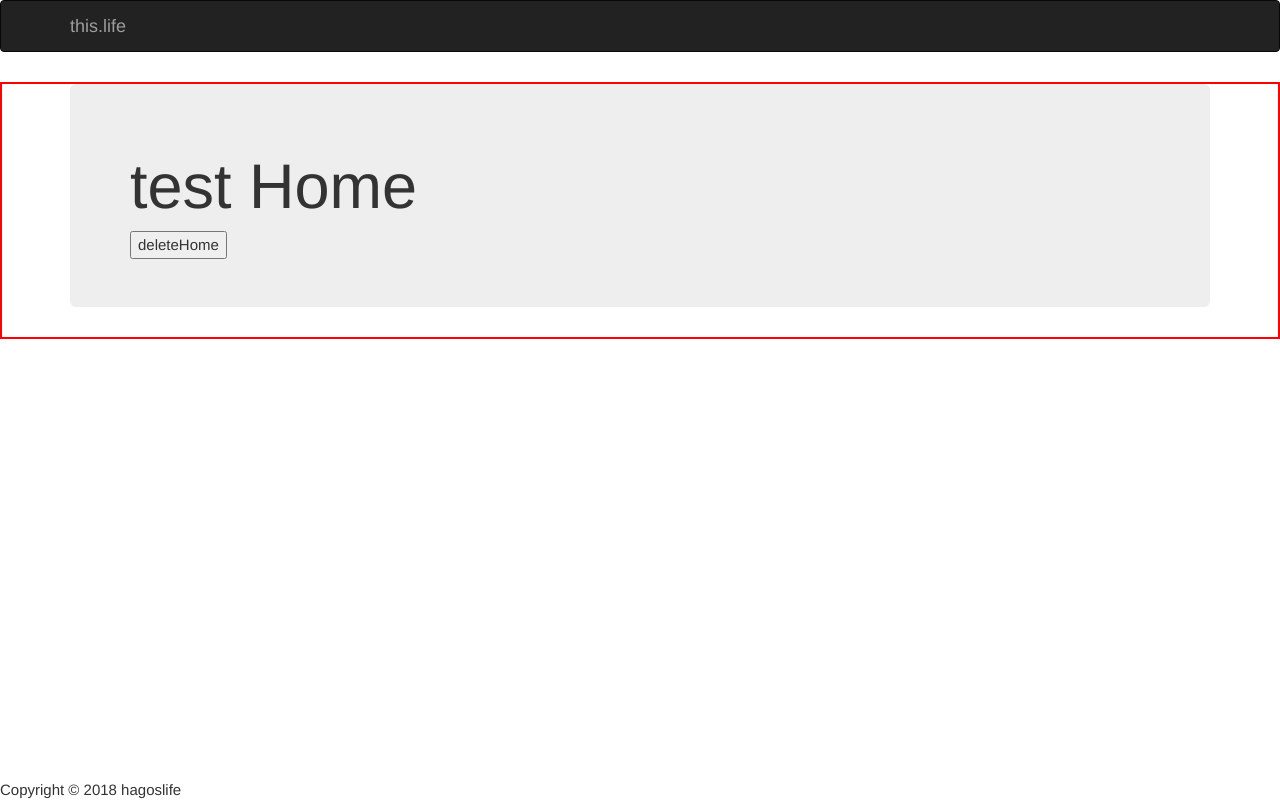
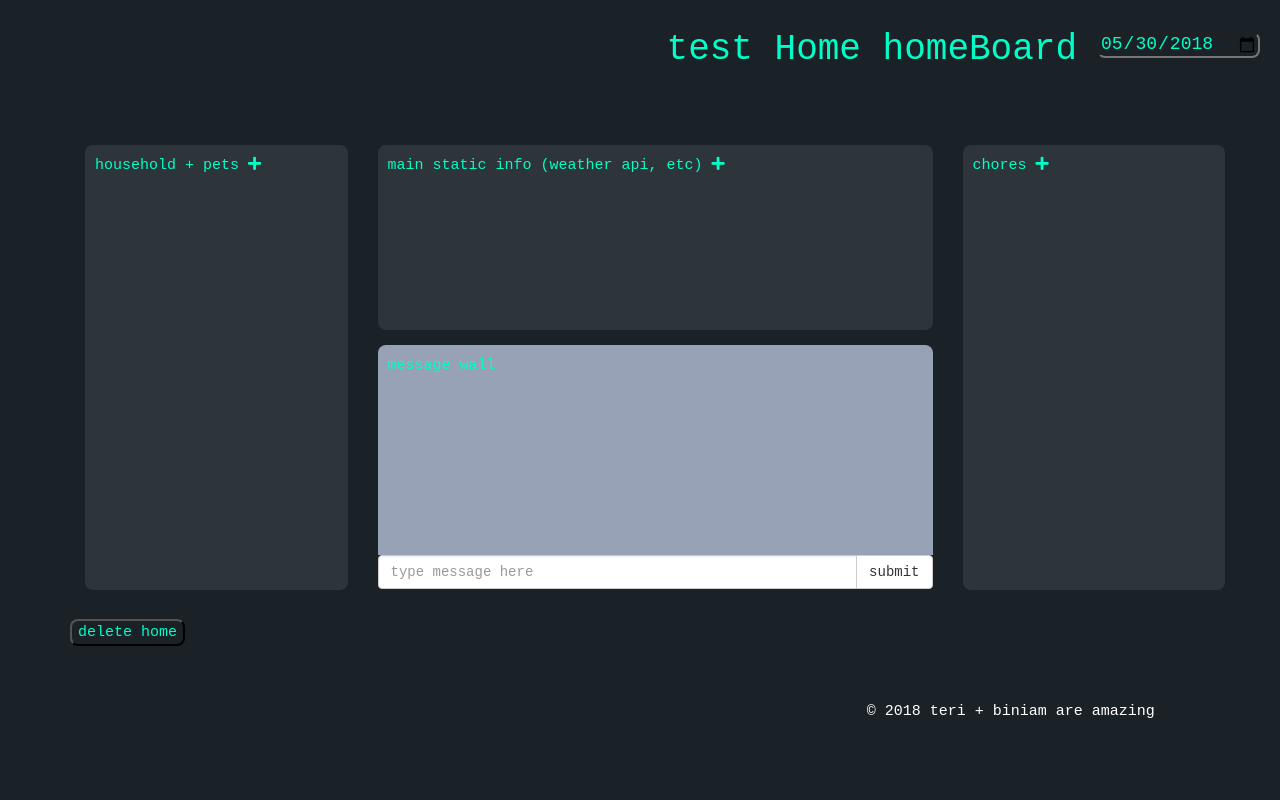
Before and after one commit to londondata/homeboard, a Node server app: page /600000000000000000000001 in a window 1280 px wide. Run offline with Node 20, Linux system fonts and the light colour scheme; data comes from the database, SQL or seed files in the repository; some libraries are stand-ins or nearby versions.

Commit message:
add front end. app looks awsome. need to work on adding users and populating them in ui

```diff
--- a/controllers/main.js
+++ b/controllers/main.js
@@ -1,11 +1,12 @@
 const express = require('express'),
       router = express.Router(),
-      db = require('../models/')
+      db = require('../models/'),
+      app = express();
 //TODO: create function to respond with date to request
 
 module.exports = {
     //crud
-
+    //TODO: show all the homes
     showHome: (req, res) => {
         db.Home.find({})
             .then((results)=>{
@@ -18,7 +19,6 @@ module.exports = {
             })
 
     },
-
     // TODO: find one home with id
     getHome:(req, res)=>{
         console.log("finding home")
@@ -32,7 +32,7 @@ module.exports = {
 
     //find and delete home data
 
-    //create and append home data
+    //create home
     makeHome: (req, res)=>{
         console.log("MAKE HOME CALLED")
         console.log("MAKE HOME CALLED", req.body)
@@ -55,18 +55,35 @@ module.exports = {
                     res.redirect('/')
                 });
     },
+//TODO: update or modify home
 
+// PUT or PATCH /api/albums/:albumId
+ updateHome: (req, res) => {
+    // find one home by id, update it based on request body,
+    let id = req.params.id
+    db.Home.findByIdAndUpdate(id, (err, updatedHome) => {
+      if (err) { console.log(err) }
+      console.log(`updatedHome`)
+      res.redirect(`/${id}`)
+    })
+  },
 
-// DELETE by Id
+// DELETE home by Id
     destroyHome:(req, res) => {
         // find one home by id, delete it, and send it back as JSON
         let id = req.params.id
         db.Home.findByIdAndRemove(id, (err, destroyed) => {
         if (err) { console.log(err) }
         console.log(`deleted home`)
-        // res.json(destroyed)
-        res.redirect('/')
-        })
+        res.json(destroyed)
+        // res.redirect('/')
+        }).then ((result)=>{
+            console.log("SUCCESS DELETED HOME: ", result)
+            // res.redirect('/')
+        }).catch((err)=>{
+            console.log("ERR: ", err)
+            // res.redirect('/')
+        });
     }
 
 
--- a/public/scripts/main.js
+++ b/public/scripts/main.js
@@ -1,9 +1,16 @@
 $(document).ready(() =>{
     console.log("sanity check")
 
+//set homeboard name
+var now = new Date();
+var day = ("0" + now.getDate()).slice(-2);
+var month = ("0" + (now.getMonth() + 1)).slice(-2);
+var today = now.getFullYear()+"-"+(month)+"-"+(day) ;
+
+$('#date').val(today);
     $("#addHome").on("click", (e)=>{
         e.preventDefault();
-    e.stopImmediatePropagation();
+        e.stopImmediatePropagation();
         console.log("sanity check")
         $('#addHomeForm').css("display","inline-block");
     });
@@ -12,6 +19,7 @@ $(document).ready(() =>{
     //also render new page with the requested home
     $(".Home").on("click", $('#homes'), (e)=>{
         e.preventDefault();
+        e.stopImmediatePropagation();
         let id = e.currentTarget.id
         console.log(id)
 
@@ -19,7 +27,8 @@ $(document).ready(() =>{
             method: 'GET',
             url: `/${id}`,
             success: (res) => {
-                window.location.href= `/${id}`
+                // console.log("this is res:", res)
+                window.location.href= `/${id}`;
             },
             error: (a, b, c) => {
               console.log(a, b, c)
@@ -28,15 +37,17 @@ $(document).ready(() =>{
     });
         // console.log(`home with id ${e.currentTarget.id} clicked`)
 
-    $("#thishome").find('button').on('click', (e)=>{
+    $(".dltThisHome").on('click', (e)=>{
         e.preventDefault();
+        e.stopImmediatePropagation();
         let id = e.currentTarget.id
-     console.log(`home id ${e.currentTarget.id} will be destroyed`)
+    //  console.log(`home id ${e.currentTarget.id} will be destroyed`)
       $.ajax({
-            method: 'POST',
+            method: 'DELETE',
             url: `/${id}`,
             success: (res) => {
-                window.location.href = `/`
+                console.log("just deleted home")
+                window.location = `/`
             },
             error: (a, b, c) => {
               console.log(a, b, c)
--- a/public/styles/main.css
+++ b/public/styles/main.css
@@ -1,18 +1,27 @@
 *{
     font-size: 15px;
     box-sizing: border-box;
+    color: #00FEC8;
+    font-family: Courier New,Courier,Lucida Sans Typewriter,Lucida Typewriter,monospace;
+    text-decoration: none;
+    background-color: #1B2227;
+    border-radius: 8px;
+    margin: 0;
+}
+html, body{
+    background-color: #1B2227;
 }
 a{
     text-decoration: none;
 }
-footer{
+/* footer{
     bottom: 0;
     position: fixed;
-}
+} */
 
 main{
     margin: 2em auto;
-    border: 2px solid red;
+    /* border: 2px solid red; */
 }
 
 #homes {
@@ -36,3 +45,100 @@ main{
 #addHomeForm{
     display: none;
 }
+
+/* {
+    	border: 1px solid white;
+        color: #00FEC8;
+        font-family: Courier New,Courier,Lucida Sans Typewriter,Lucida Typewriter,monospace;
+        text-decoration: none;
+        background-color: #1B2227;
+        border-radius: 8px;
+        margin: 0;
+    } */
+
+        .header{
+            height: 75px;
+            text-align: center;
+            display: flex;
+            flex-direction: row;
+            justify-content: flex-end;
+              color: #00FEC8;
+               border-radius: 0;
+            background-color: #1B2227;
+        }
+        .hb {
+            padding: 10px;
+        }
+
+        .date{
+            padding: 10px;
+            margin-top: 22px;
+            margin-right: 10px;
+        }
+
+        main {
+            border-radius: 0px;
+        }
+
+        .container{
+            padding-top: 20px;
+        }
+
+        p {
+            background-color: #2D353A;
+            display: inline;
+        }
+
+        .fas{
+            background-color: #2D353A;
+            margin-right: 1px;
+        }
+
+        .row > div{
+            margin-bottom: 15px;
+        }
+        .footer{
+            min-height: 40px;
+            text-align: right;
+            color: white;
+            background: transparent;
+            /* background: #2D353A; */
+            padding: 10px;
+
+        }
+        .household, .chores{
+            min-height: 445px;
+            background: #2D353A;
+            padding: 10px;
+        }
+        .info{
+            min-height: 185px;
+            background: #2D353A;
+            padding: 10px;
+        }
+        .message-wall{
+            min-height: 225px;
+            background: #97A2B7;
+            margin-bottom: -15px;
+            padding: 10px;
+        }
+        .message-wall > p{
+               background: #97A2B7;
+        }
+        .message-wall-input{
+            border-radius: 0;
+        }
+
+     footer{
+         margin: 3em auto;
+         width: 82%;
+     }
+    /* Styles for proper margin when layout becomes horizontal */
+    @media (max-width: 991px){
+        .content-bottom{
+            margin-bottom: 15px;
+        }
+        .content-bottom.bg-alt{
+            margin-bottom: -15px;
+        }
+    }
--- a/routes/routes.js
+++ b/routes/routes.js
@@ -13,7 +13,7 @@ router.get('/:id', main.getHome);
 router.post('/newhome', main.makeHome);
 // TODO: update data
 // router.post('/newhome', main.makeHome);
-
+router.put('/:id', main.updateHome)
 // TODO: delete data
-router.post('/:id', main.destroyHome);
+router.delete('/:id', main.destroyHome);
 module.exports = router;
--- a/views/home.ejs
+++ b/views/home.ejs
@@ -1,4 +1,55 @@
-<div id="thishome" class="jumbotron">
+<!-- <div id="thishome" class="jumbotron">
         <h1><%= home.name %></h1>
        <button id=<%=home.id %>>deleteHome</button>
+</div> -->
+
+
+<div class="container">
+                <div class="row">
+                    <div class="col-md-3">
+                        <div class="household"><p>household + pets    <i class="fas fa-plus"></i> </p>
+                                <ul id="members">
+                                        <!-- get the users and iterate through them using ejs -->
+                                        <%if (home.members !== null && home.members.length >= 1) { %>
+                                                <% home.members.forEach((member)=> { %>
+                                        <li class="member" id= <%= member.id %>>
+                                            <div>
+                                                <i style = "font-size: 6em" class="fas fa-person"></i>
+                                                <h1><%= member.name %></h1>
+                                            </div>
+                                        </div>
+                                        <% }); %>
+                                        <%} %>
+                                </ul>
+
+                        </div>
+                    </div>
+
+                    <div class="col-md-6">
+                        <div class="row">
+                            <div class="col-md-12">
+                                <div class="info"><p> main static info (weather api, etc)    <i class="fas fa-plus"></i></p></div>
+                            </div>
+                        </div>
+                        <div class="row">
+                            <div class="col-md-12">
+                                <div class="message-wall"><p>message wall</p></div>
+
+                                        <div class="message-wall-input input-group">
+                                                             <input type="text" class="form-control" placeholder="type message here">
+                                                             <span class="input-group-btn">
+                                                               <button class="btn btn-default" type="button">submit</button>
+                                                             </span>
+                                                           </div>
+                            </div>
+                        </div>
+                    </div>
+
+                    <div class="col-md-3">
+                        <div class="chores"><p>chores    <i class="fas fa-plus"></i></p></div>
+                    </div>
+                </div>
 </div>
+            <div>
+                <button class="dltThisHome" id=<%=home.id%>>delete home</button>
+            </div>
--- a/views/layout.ejs
+++ b/views/layout.ejs
@@ -3,7 +3,7 @@
     <meta charset="UTF-8">
     <meta name="viewport" content="width=device-width, initial-scale=1.0">
     <meta http-equiv="X-UA-Compatible" content="ie=edge">
-    <title>this.life</title>
+    <title>homeBoard</title>
     <!-- font awsome -->
     <link rel="stylesheet" href="https://use.fontawesome.com/releases/v5.0.13/css/all.css" integrity="sha384-DNOHZ68U8hZfKXOrtjWvjxusGo9WQnrNx2sqG0tfsghAvtVlRW3tvkXWZh58N9jp" crossorigin="anonymous">
         <!-- Latest compiled and minified CSS -->
@@ -18,7 +18,7 @@
 </head>
 <body>
     <!-- header -->
-    <header id="siteHeader">
+    <!-- <header id="siteHeader">
         <div class="navbar navbar-inverse">
             <div class="container">
                 <div class="navbar-header">
@@ -26,6 +26,10 @@
                 </div>
             </div>
         </div>
+    </header> -->
+    <header class="header">
+            <h1 class="hb"> <%=home.name%> homeBoard</h1>
+            <h4 class="date"><input id="date" type="date"></h4>
     </header>
 
     <!-- main -->
@@ -35,9 +39,12 @@
          </div>
 
      </main>
-    <!-- footer -->
-    <footer id="site-footer">
-        Copyright &copy; 2018 hagoslife
+     <footer>
+        <div class="row">
+            <div class="col-md-12">
+                <div class="footer">&copy; 2018 teri + biniam are amazing</div>
+            </div>
+        </div>
     </footer>
 </body>
 </html>
```
